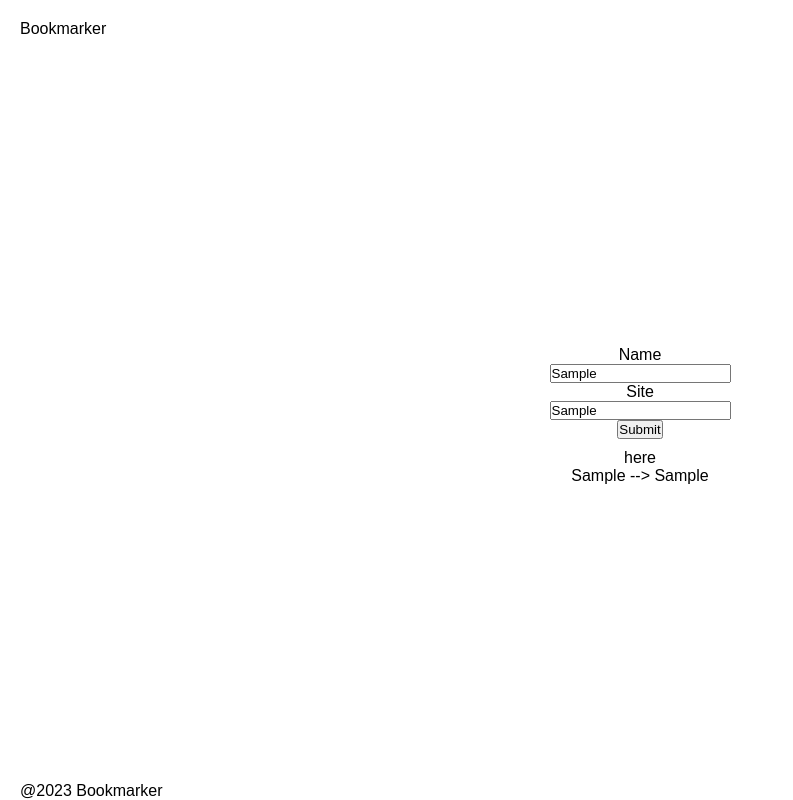
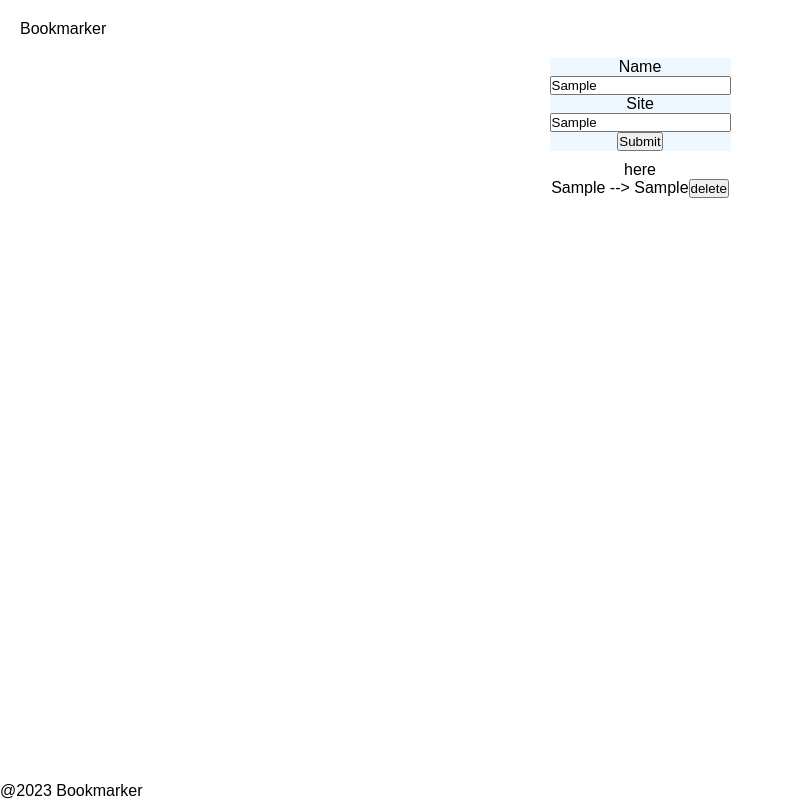
Before and after one commit to cristi92914/BookmarkApp, a plain HTML site: page index.html in a window 1280 px wide. Both pictures are taken after typing "Sample", "Sample" into the empty fields and a click on the button "Submit". Shown: the whole page, without its empty margins (0-793 px from the left). Drawn offline with Linux system fonts and the light colour scheme.

Commit message:
delete button for bookmark implemented

```diff
--- a/index.js
+++ b/index.js
@@ -7,7 +7,15 @@ button.addEventListener("click", (e) => {
   e.preventDefault();
   const nameValue = name.value;
   const siteValue = site.value;
-  const newP = document.createElement("p");
-  newP.textContent = nameValue + "  --> " + siteValue;
-  bookmarks.appendChild(newP);
+  const newDiv = document.createElement("div");
+  const button = document.createElement("button");
+  button.textContent = "delete";
+
+  button.addEventListener("click", (e) => {
+    e.currentTarget.parentElement.remove();
+  });
+
+  newDiv.textContent = nameValue + "  --> " + siteValue;
+  bookmarks.appendChild(newDiv);
+  newDiv.appendChild(button);
 });
--- a/style.css
+++ b/style.css
@@ -10,6 +10,7 @@ header {
 }
 
 main {
+  height: 40%;
   display: flex;
   flex-direction: column;
 }
@@ -19,18 +20,21 @@ form {
   flex-direction: column;
   justify-content: space-around;
   align-items: center;
+  background-color: aliceblue;
+  margin: auto;
 }
 
 body {
-  height: 100vh;
+  /* height: 100vh; */
   display: flex;
   flex-direction: column;
   justify-content: space-between;
 }
 
 footer {
-  padding-left: 20px;
-  /* margin-top: 20%; */
+  /* padding-left: 20px; */
+  position: fixed;
+  bottom: 0;
 }
 
 #bookmarks {
@@ -40,3 +44,8 @@ footer {
   align-items: center;
   margin: 10px;
 }
+
+#bookmarks div {
+  display: flex;
+  justify-content: space-between;
+}
```
